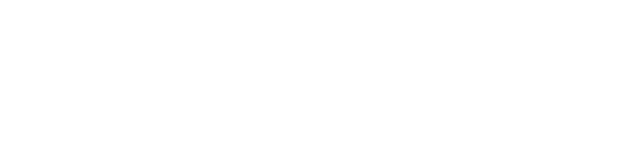
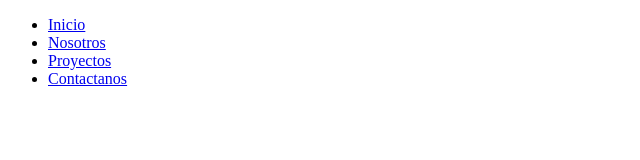
Before and after one commit to TotoHacker/Maya-Zak, a plain HTML site: page Index.html in a window 1280 px wide. Shown: the whole page, without its empty margins (0-640 px from the left). Drawn offline with Linux system fonts and the light colour scheme.

Commit message:
Header html realizado por: Isra

```diff
--- a/Index.html
+++ b/Index.html
@@ -7,6 +7,15 @@
     <title>Document</title>
 </head>
 <body>
-
+    <header>
+        <nav class="nav">
+            <ul class="nav__ul">
+                <li class="ul__li"><a href="#" class="li__a">Inicio</a></li>
+                <li class="ul__li"><a href="#" class="li__a">Nosotros</a></li>
+                <li class="ul__li"><a href="#" class="li__a">Proyectos</a></li>
+                <li class="ul__li"><a href="#" class="li__a">Contactanos</a></li>
+            </ul>
+        </nav>
+    </header>
 </body>
 </html>
```
